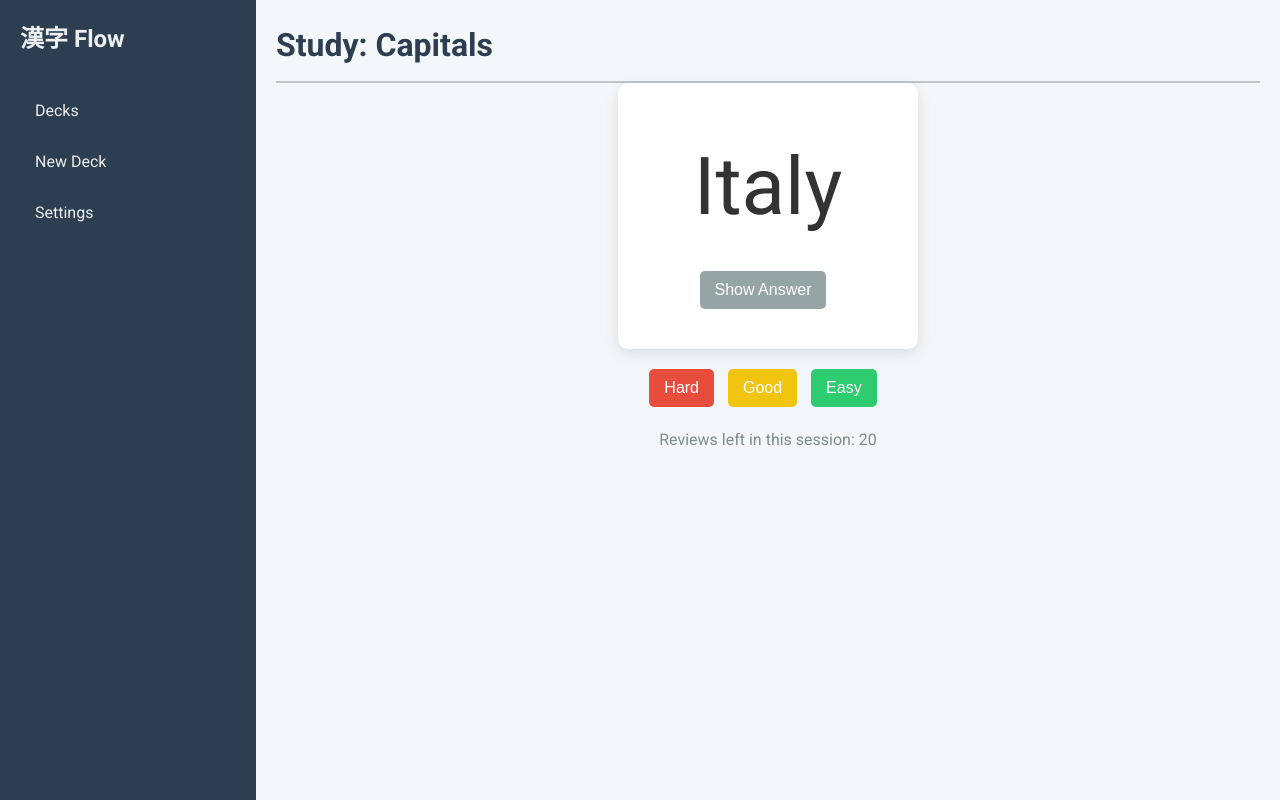
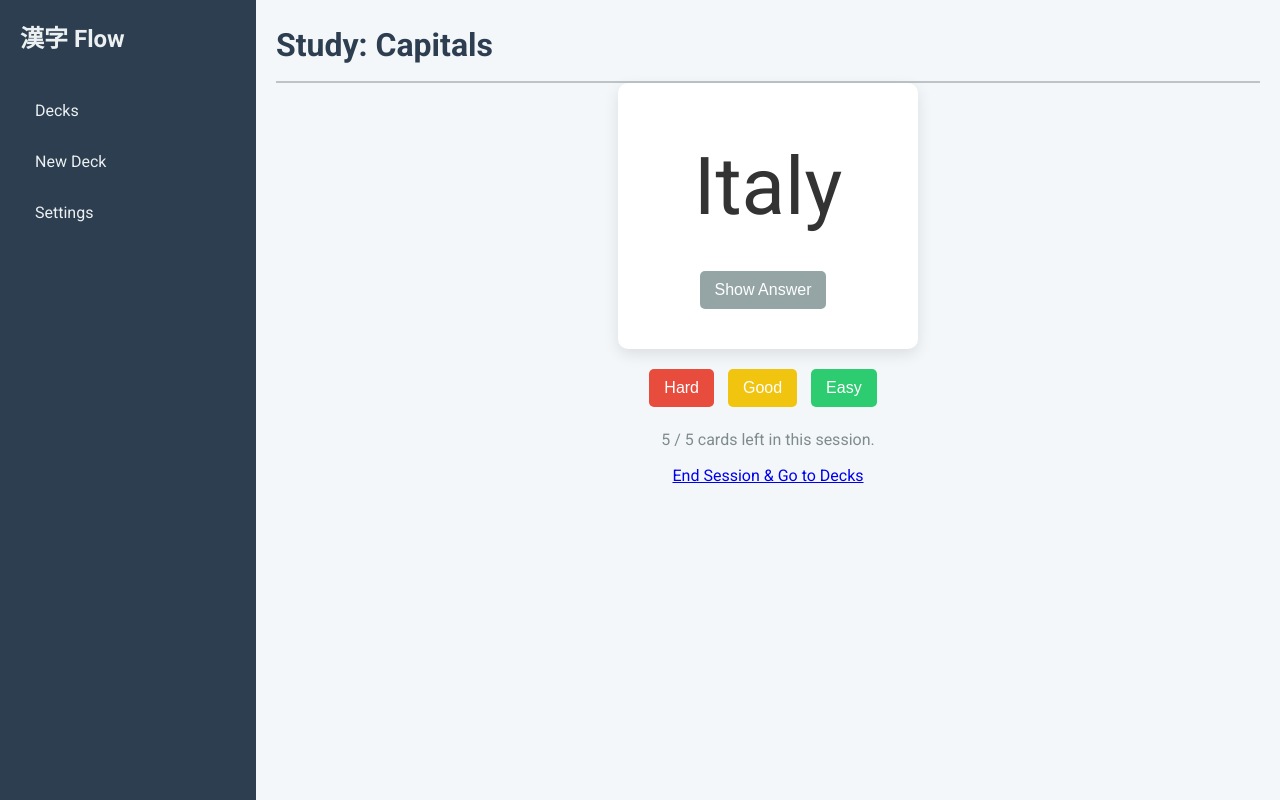
Before and after one commit to fernandotenorio/kanji_flow, a FastAPI app: page /study/1 in a window 1280 px wide. Run offline with FastAPI, Linux system fonts and the light colour scheme; data comes from the database, SQL or seed files in the repository; both versions use the stored data as it was after the commit; data that the repository does not hold is empty.

Commit message:
Add study session logic.

```diff
--- a/app/crud.py
+++ b/app/crud.py
@@ -60,18 +60,48 @@ def get_all_cards_in_deck(db: sqlite3.Connection, deck_id: int) -> List[Card]:
     cursor.execute("SELECT * FROM cards WHERE deck_id = ?", (deck_id,))
     return [_row_to_card(row) for row in cursor.fetchall()]
 
-def get_cards_for_review(db: sqlite3.Connection, deck_id: int, current_date: date, limit: Optional[int] = None) -> List[Card]:
+def get_cards_for_review(
+    db: sqlite3.Connection,
+    deck_id: int,
+    current_date: date,
+    new_card_limit: int,
+    total_limit: int
+) -> List[Card]:
+    """
+    Fetches cards for a review session, prioritizing due cards, then adding new cards.
+    The total number of cards is capped by total_limit.
+    """
     cursor = db.cursor()
 
-    query = "SELECT * FROM cards WHERE deck_id = ? AND next_review_date <= ? ORDER BY next_review_date"
-    params = [deck_id, current_date.isoformat()]
+    # 1. Get all cards that are due for review (have been seen before)
+    # These are the highest priority. We order by date to show the most "overdue" first.
+    cursor.execute(
+        """SELECT * FROM cards
+           WHERE deck_id = ? AND reviews > 0 AND next_review_date <= ?
+           ORDER BY next_review_date ASC""",
+        (deck_id, current_date.isoformat())
+    )
+    due_review_cards = [_row_to_card(row) for row in cursor.fetchall()]
 
-    if limit is not None and limit > 0:
-        query += " LIMIT ?"
-        params.append(limit)
+    # 2. Get a limited number of new cards (have never been seen)
+    new_cards_to_add = []
+    if new_card_limit > 0:
+        cursor.execute(
+            """SELECT * FROM cards
+               WHERE deck_id = ? AND reviews = 0
+               ORDER BY id ASC
+               LIMIT ?""",
+            (deck_id, new_card_limit)
+        )
+        new_cards_to_add = [_row_to_card(row) for row in cursor.fetchall()]
 
-    cursor.execute(query, params)
-    return [_row_to_card(row) for row in cursor.fetchall()]
+    # 3. Combine the lists: due reviews first, then new cards
+    combined_session = due_review_cards + new_cards_to_add
+
+    # 4. Enforce the total session limit (max_reviews_per_day)
+    if total_limit > 0:
+        return combined_session[:total_limit]
+    return combined_session
 
 def create_card(db: sqlite3.Connection, card: CardCreate) -> Card:
     cursor = db.cursor()
--- a/app/main.py
+++ b/app/main.py
@@ -2,6 +2,7 @@ from fastapi import FastAPI, Request, Depends, Form, UploadFile, File
 from fastapi.responses import HTMLResponse, RedirectResponse
 from fastapi.templating import Jinja2Templates
 from fastapi.staticfiles import StaticFiles
+from starlette.middleware.sessions import SessionMiddleware
 import sqlite3
 import json
 from datetime import date
@@ -15,6 +16,13 @@ from app.database import get_db, create_tables
 create_tables()
 
 app = FastAPI()
+
+# --- SECRET KEY AND SESSION MIDDLEWARE ---
+# IMPORTANT: In a real production app, this key should be a long, random
+# string and loaded from an environment variable, not hardcoded.
+SECRET_KEY = "a_very_secret_key_for_development"
+app.add_middleware(SessionMiddleware, secret_key=SECRET_KEY)
+# ----------------------------------------
 
 app.mount("/static", StaticFiles(directory="static"), name="static")
 templates = Jinja2Templates(directory="templates")
@@ -104,22 +112,29 @@ async def add_deck_submit(
 
 
 # Study session
-@app.get("/study/{deck_id}", response_class=HTMLResponse)
-async def study_deck(request: Request, deck_id: int, db: sqlite3.Connection = Depends(get_database)):
     deck = crud.get_deck(db, deck_id)
     if not deck:
         return RedirectResponse(url="/decks")
 
-    # --- SETTINGS LOGIC ---
+    # --- COMPLETE SETTINGS LOGIC ---
     # Get global settings as fallbacks
+    global_new_cards = int(crud.get_setting(db, "new_cards_per_day") or "5")
     global_max_reviews = int(crud.get_setting(db, "max_reviews_per_day") or "20")
-    # Determine the effective setting: deck-specific, or global if not set
+
+    # Determine the effective settings: deck-specific, or global if not set
+    effective_new_cards = deck.new_cards_per_day or global_new_cards
     effective_max_reviews = deck.max_reviews_per_day or global_max_reviews
 
-    # Use the effective setting in the CRUD call
-    cards_to_review = crud.get_cards_for_review(db, deck_id, date.today(), limit=effective_max_reviews)
+    # Use the effective settings in the powerful new CRUD call
+    cards_to_review = crud.get_cards_for_review(
+        db,
+        deck_id,
+        date.today(),
+        new_card_limit=effective_new_cards,
+        total_limit=effective_max_reviews
+    )
 
-    # (The rest of the function is the same...)
+    # (The rest of the function remains the same as before)
     if not cards_to_review:
         return templates.TemplateResponse(
             "study.html",
@@ -140,33 +155,91 @@ async def study_deck(request: Request, deck_id: int, db: sqlite3.Connection = De
             "total_reviews_today": len(cards_to_review)
         }
     )
+@app.get("/study/{deck_id}", response_class=HTMLResponse)
+async def study_deck(request: Request, deck_id: int, db: sqlite3.Connection = Depends(get_database)):
+    deck = crud.get_deck(db, deck_id)
+    if not deck:
+        return RedirectResponse(url="/decks")
+
+    session = request.session
+    session_key = f"study_session_deck_{deck_id}"
+
+    # If there's no list of card IDs in the session, start a new session
+    if session_key not in session:
+        global_new_cards = int(crud.get_setting(db, "new_cards_per_day") or "5")
+        global_max_reviews = int(crud.get_setting(db, "max_reviews_per_day") or "20")
+        effective_new_cards = deck.new_cards_per_day or global_new_cards
+        effective_max_reviews = deck.max_reviews_per_day or global_max_reviews
+
+        cards_for_session = crud.get_cards_for_review(
+            db, deck_id, date.today(),
+            new_card_limit=effective_new_cards,
+            total_limit=effective_max_reviews
+        )
+        # Store only the IDs in the session
+        session[session_key] = [card.id for card in cards_for_session]
+        session[f"{session_key}_total"] = len(cards_for_session) # Store original total for display
+
+    card_ids_in_session = session[session_key]
+    total_cards_in_session = session.get(f"{session_key}_total", 0)
+
+    # If the list of IDs is empty, the session is over
+    if not card_ids_in_session:
+        # Clear session keys to allow a new session to start next time
+        session.pop(session_key, None)
+        session.pop(f"{session_key}_total", None)
+        return templates.TemplateResponse(
+            "study.html", {
+                "request": request, "deck": deck, "current_card": None,
+                "message": "Session complete. Well done!"
+            })
+
+    # Get the next card to study from the list
+    next_card_id = card_ids_in_session[0]
+    current_card = crud.get_card(db, next_card_id)
+
+    return templates.TemplateResponse(
+        "study.html", {
+            "request": request, "deck": deck, "current_card": current_card,
+            "reviews_left": len(card_ids_in_session),
+            "total_reviews_today": total_cards_in_session
+        })
 
 @app.post("/submit_review/{deck_id}", response_class=RedirectResponse)
 async def submit_review(
+    request: Request, # Add request to access the session
     deck_id: int,
     card_id: int = Form(...),
     quality: int = Form(...),
     db: sqlite3.Connection = Depends(get_database)
 ):
     from app.srs_algorithm import sm2_algorithm
+    card = crud.get_card(db, card_id)
+    if card:
+        updated_card = sm2_algorithm(card, quality)
+        crud.update_card_review_data(
+            db, updated_card.id, updated_card.next_review_date,
+            updated_card.interval_days, updated_card.ease_factor,
+            updated_card.reviews, updated_card.last_reviewed_date
+        )
 
-    card = crud.get_card(db, card_id)
-    if not card:
-        return RedirectResponse(url=f"/study/{deck_id}", status_code=303)
+    # --- SESSION UPDATE LOGIC ---
+    session_key = f"study_session_deck_{deck_id}"
+    if session_key in request.session:
+        card_ids = request.session[session_key]
+        # Remove the card we just reviewed from the front of the list
+        if card_ids and card_ids[0] == card_id:
+            request.session[session_key] = card_ids[1:]
 
-    # Use the existing SRS algorithm
-    updated_card = sm2_algorithm(card, quality)
-
-    # Persist the changes to the database
-    crud.update_card_review_data(
-        db, updated_card.id, updated_card.next_review_date,
-        updated_card.interval_days, updated_card.ease_factor,
-        updated_card.reviews, updated_card.last_reviewed_date
-    )
-
-    # Redirect back to the study page for the same deck to get the next card
     return RedirectResponse(url=f"/study/{deck_id}", status_code=303)
 
+@app.get("/end_session/{deck_id}", response_class=RedirectResponse)
+async def end_session(request: Request, deck_id: int):
+    session_key = f"study_session_deck_{deck_id}"
+    if session_key in request.session:
+        request.session.pop(session_key, None)
+        request.session.pop(f"{session_key}_total", None)
+    return RedirectResponse(url="/decks")
 
 @app.get("/progress/{deck_id}", response_class=HTMLResponse)
 async def deck_progress(request: Request, deck_id: int, db: sqlite3.Connection = Depends(get_database)):
--- a/requirements.txt
+++ b/requirements.txt
@@ -3,3 +3,4 @@ sqlalchemy
 jinja2
 python-multipart
 uvicorn
+itsdangerous
--- a/templates/study.html
+++ b/templates/study.html
@@ -39,8 +39,11 @@
             </div>
         </div>
         <p class="reviews-left" style="text-align: center; margin-top: 20px; color: #7f8c8d;">
-            Reviews left in this session: {{ total_reviews_today }}
+            {{ reviews_left }} / {{ total_reviews_today }} cards left in this session.
         </p>
+        <div style="text-align: center; margin-top: 10px;">
+            <a href="/end_session/{{ deck.id }}">End Session & Go to Decks</a>
+        </div>
     {% else %}
         <div class="empty-state">
             <p>{{ message or "No cards to review today!" }}</p>
```
Also changed, not shown: capitals.json (+50 -20 lines), kanji_flow.db.
